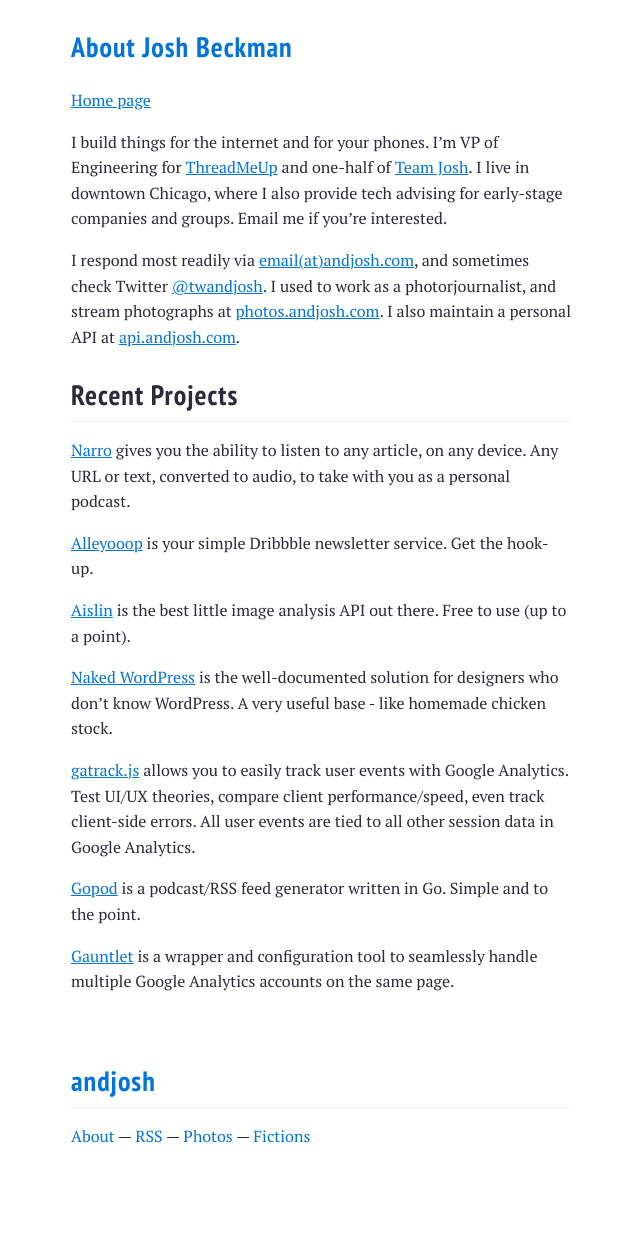
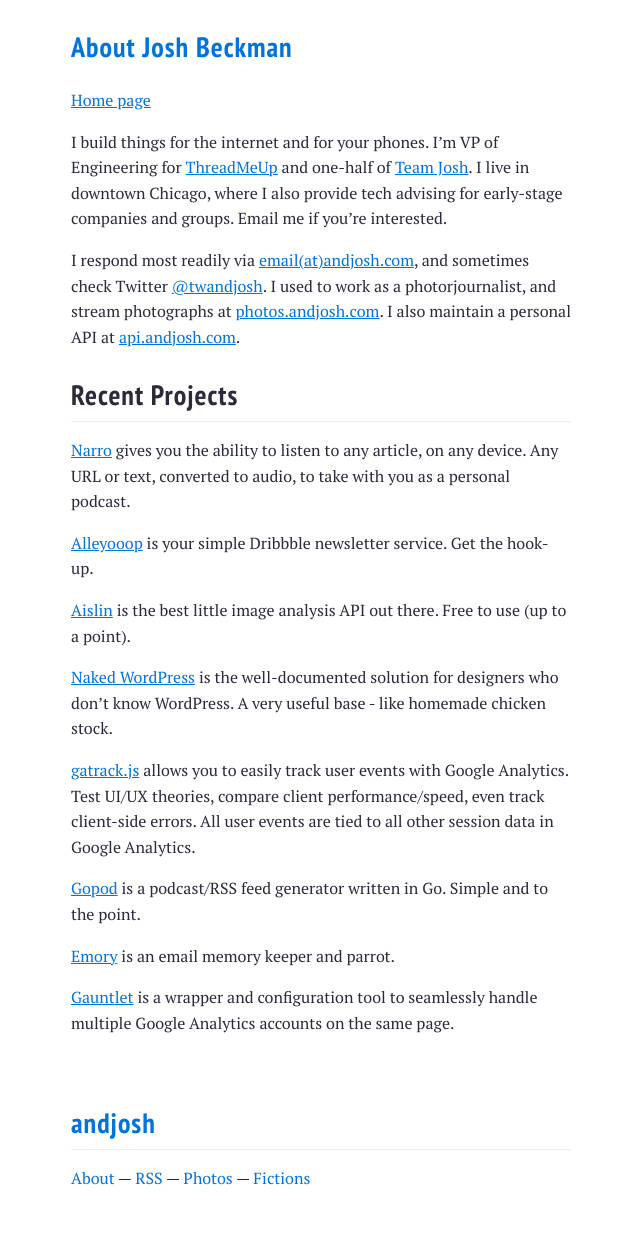
Before and after one commit to joshbeckman/andjosh.github.io, a Jekyll site: the page built from about.md, in a window 1280 px wide. Shown: the whole page, without its empty margins (319-959 px from the left). Built offline with Jekyll 4.4.1, drawn with Linux system fonts in a browser that asks for light colours; Markdown is read by kramdown in place of the engine named in the settings; before the commit the page ends 1212 px from its top, so only the background shows below that.

Commit message:
added emory to about

```diff
--- a/about.md
+++ b/about.md
@@ -23,4 +23,6 @@
 
 [Gopod](https://github.com/jbckmn/gopod) is a podcast/RSS feed generator written in Go. Simple and to the point.
 
+[Emory](http://myemory.herokuapp.com) is an email memory keeper and parrot.
+
 [Gauntlet](https://github.com/jbckmn/gauntlet.js) is a wrapper and configuration tool to seamlessly handle multiple Google Analytics accounts on the same page.
```
